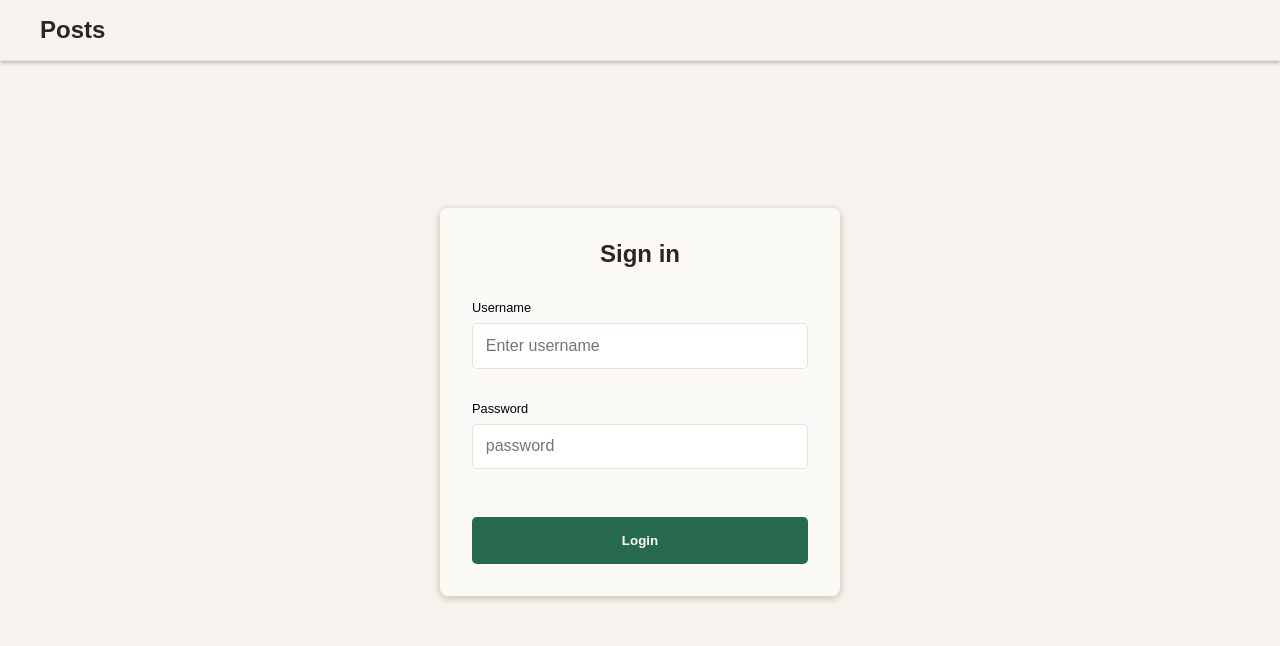
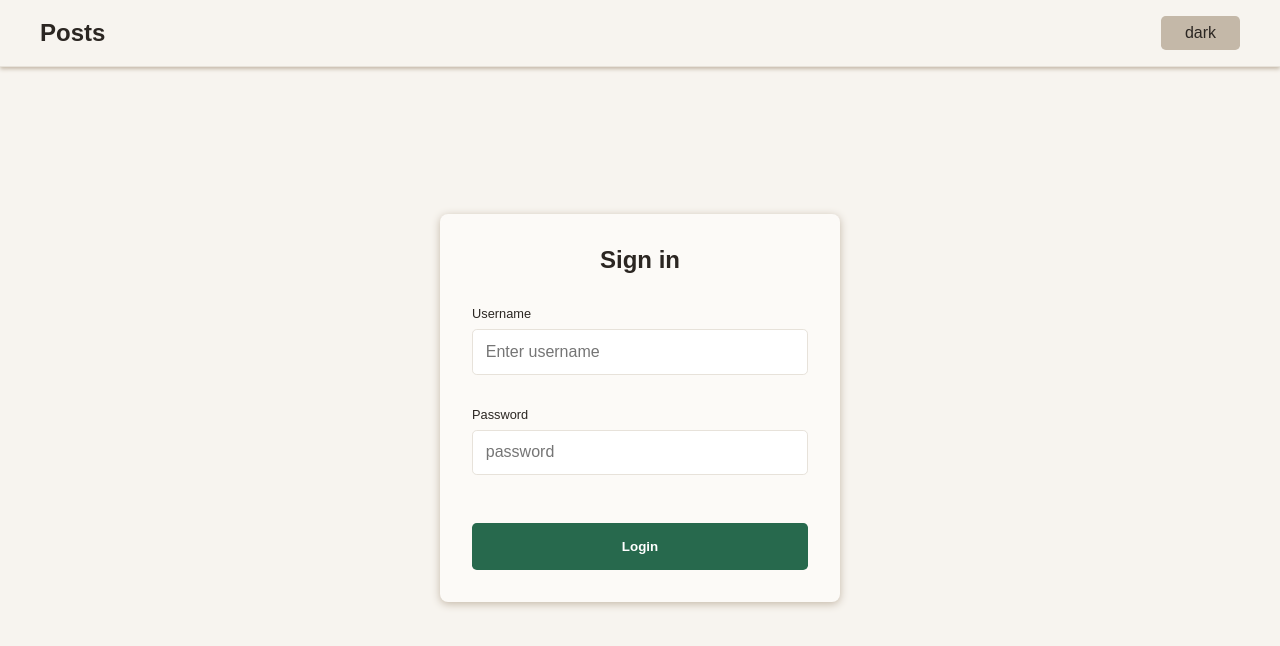
Before and after one commit to Kaptsiuh/innowise-rjsc, a React app: page /login in a window 1280 px wide. Shown: the top 646 px of the page. Built offline with nearby package versions, Linux system fonts and the light colour scheme; no server answers.

Commit message:
feat: add theme toggle with Redux and apply user system theme preference

```diff
--- a/src/app-slice.js
+++ b/src/app-slice.js
@@ -1,19 +1,28 @@
 import { createSlice } from "@reduxjs/toolkit";
+import { getInitialTheme } from "./common/utils/theme.js";
 
 export const appSlice = createSlice({
   name: "app",
   initialState: {
+    themeMode: getInitialTheme(),
     isLoggedIn: false,
   },
   selectors: {
+    selectThemeMode: (state) => state.themeMode,
     selectIsLoggedIn: (state) => state.isLoggedIn,
   },
   reducers: (create) => ({
+    changeThemeModeAC: create.reducer((state, action) => {
+      const { themeMode } = action.payload;
+      state.themeMode = themeMode;
+      localStorage.setItem("themeMode", themeMode);
+      document.documentElement.setAttribute("data-theme", themeMode);
+    }),
     setIsLoggedInAC: create.reducer((state, action) => {
       state.isLoggedIn = action.payload.isLoggedIn;
     }),
   }),
 });
 
-export const { selectIsLoggedIn } = appSlice.selectors;
-export const { setIsLoggedInAC } = appSlice.actions;
+export const { selectIsLoggedIn, selectThemeMode } = appSlice.selectors;
+export const { setIsLoggedInAC, changeThemeModeAC } = appSlice.actions;
--- a/src/common/components/Header/Header.jsx
+++ b/src/common/components/Header/Header.jsx
@@ -6,6 +6,7 @@ import { useDispatch } from "react-redux";
 import { Link } from "react-router-dom";
 import { Path } from "../../routing/index.js";
 import { tokenStorage } from "../../utils/index.js";
+import { ToggleThemeMode } from "../ToggleThemeMode/ToggleThemeMode.jsx";
 
 export const Header = () => {
   const isLoggedIn = useSelector(selectIsLoggedIn);
@@ -23,7 +24,8 @@ export const Header = () => {
         <Link to={Path.Posts} className={s.logo}>
           Posts
         </Link>
-        <div>
+        <div className={s.buttonsContainer}>
+          <ToggleThemeMode />
           {isLoggedIn && (
             <button className={s.logoutButton} onClick={logoutHandler}>
               Sign out
--- a/src/common/components/Header/Header.module.css
+++ b/src/common/components/Header/Header.module.css
@@ -34,3 +34,8 @@
 .logoutButton:hover {
   transform: scale(1.03);
 }
+
+.buttonsContainer {
+  display: flex;
+  gap: 1rem;
+}
--- /dev/null
+++ b/src/common/components/ToggleThemeMode/ToggleThemeMode.jsx
@@ -0,0 +1,20 @@
+import React from "react";
+import * as s from "./ToggleThemeMode.module.css";
+import { useDispatch, useSelector } from "react-redux";
+import { changeThemeModeAC, selectThemeMode } from "../../../app-slice";
+
+export const ToggleThemeMode = () => {
+  const dispatch = useDispatch();
+  const themeMode = useSelector(selectThemeMode);
+  const currentTheme = themeMode === "light" ? "dark" : "light";
+
+  const toggleTheme = () => {
+    dispatch(changeThemeModeAC({ themeMode: currentTheme }));
+  };
+
+  return (
+    <button className={s.toggleButton} onClick={toggleTheme}>
+      {currentTheme}
+    </button>
+  );
+};
--- /dev/null
+++ b/src/common/components/ToggleThemeMode/ToggleThemeMode.module.css
@@ -0,0 +1,15 @@
+.toggleButton {
+  padding: 0.5rem 1.5rem;
+  background: var(--shadow);
+  border: 1px solid var(--border);
+  border-radius: 0.3rem;
+  cursor: pointer;
+  border: none;
+  color: var(--title);
+  font-size: 1rem;
+  transition: all 0.3s;
+}
+
+.toggleButton:hover {
+  transform: scale(1.03);
+}
--- a/src/common/constants/constants.js
+++ b/src/common/constants/constants.js
@@ -2,3 +2,4 @@ export const BASE_URL = "https://dummyjson.com";
 export const ACCESS_TOKEN = "accessToken";
 export const REFRESH_TOKEN = "refreshToken";
 export const DEFAULT_USER_VALUES = { username: "", password: "" };
+export const THEMES = { light: "light", dark: "dark" };
--- a/src/common/utils/index.js
+++ b/src/common/utils/index.js
@@ -1 +1,2 @@
 export { tokenStorage } from "./tokenStorage.js";
+export { getInitialTheme } from "./theme.js";
--- /dev/null
+++ b/src/common/utils/theme.js
@@ -0,0 +1,16 @@
+export const getInitialTheme = () => {
+  const savedTheme = localStorage.getItem("themeMode");
+  const isValidTheme = savedTheme === "light" || savedTheme === "dark";
+
+  let theme;
+  if (isValidTheme) {
+    theme = savedTheme;
+  } else {
+    theme = window.matchMedia("(prefers-color-scheme: dark)").matches
+      ? "dark"
+      : "light";
+  }
+
+  document.documentElement.setAttribute("data-theme", theme);
+  return theme;
+};
--- a/src/features/auth/ui/Login/Login.module.css
+++ b/src/features/auth/ui/Login/Login.module.css
@@ -39,6 +39,7 @@
 
 .label {
   font-size: 0.8rem;
+  color: var(--title);
 }
 
 .input {
--- a/src/features/posts/ui/Posts/Post/Post.module.css
+++ b/src/features/posts/ui/Posts/Post/Post.module.css
@@ -28,6 +28,7 @@
 
 .tag {
   background-color: var(--tags);
+  color: var(--text);
   padding: 2px 8px;
   border-radius: 0.25rem;
   font-size: 0.8rem;
--- a/src/index.css
+++ b/src/index.css
@@ -24,7 +24,7 @@
   --button-text: #ffffff;
 }
 
-.dark-theme {
+[data-theme="dark"] {
   --white: #1a1a1a;
   --black: #e0e0e0;
 
@@ -35,6 +35,7 @@
   --background: #121212;
   --card: #1e1e1e;
   --shadow: #383837;
+  --tags: #3b3939;
 }
 
 body {
```
